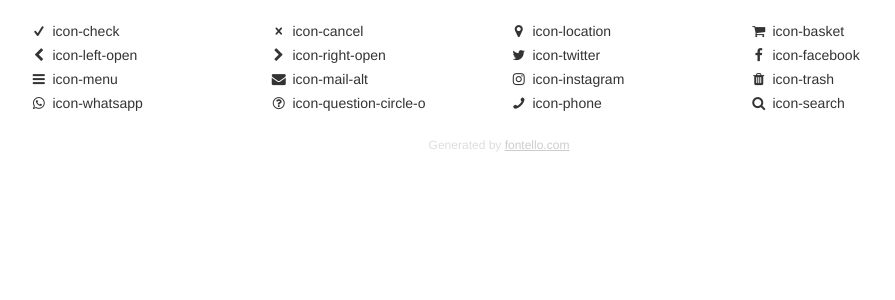
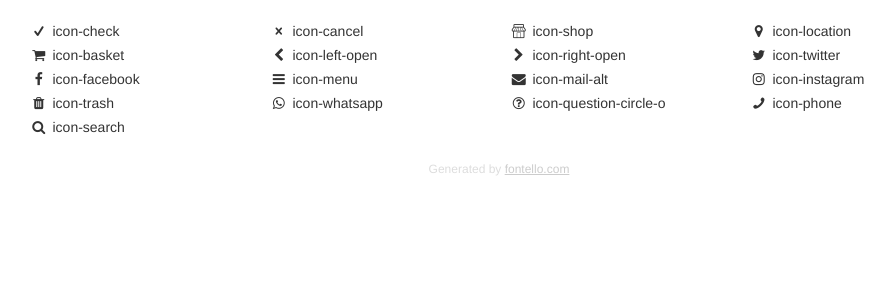
Before and after one commit to skergoat/clown, a PHP site: page /assets/fonts/fontello/demo.html in a window 1280 px wide. Shown: the part 71-371 px from the top of the page, without its empty margins (141-1036 px from the left). Run offline with PHP 8.4, Linux system fonts and the light colour scheme.

Commit message:
fontello 3

```diff
--- a/assets/fonts/fontello/css/fontello-codes.css
+++ b/assets/fonts/fontello/css/fontello-codes.css
@@ -3,6 +3,7 @@
 
 .icon-check:before { content: '\2713'; } /* '✓' */
 .icon-cancel:before { content: '\2715'; } /* '✕' */
+.icon-shop:before { content: '\e02a'; } /* '' */
 .icon-location:before { content: '\e724'; } /* '' */
 .icon-basket:before { content: '\e73d'; } /* '' */
 .icon-left-open:before { content: '\e75d'; } /* '' */
--- a/assets/fonts/fontello/css/fontello-ie7-codes.css
+++ b/assets/fonts/fontello/css/fontello-ie7-codes.css
@@ -1,6 +1,7 @@
 
 .icon-check { *zoom: expression( this.runtimeStyle['zoom'] = '1', this.innerHTML = '&#x2713;&nbsp;'); }
 .icon-cancel { *zoom: expression( this.runtimeStyle['zoom'] = '1', this.innerHTML = '&#x2715;&nbsp;'); }
+.icon-shop { *zoom: expression( this.runtimeStyle['zoom'] = '1', this.innerHTML = '&#xe02a;&nbsp;'); }
 .icon-location { *zoom: expression( this.runtimeStyle['zoom'] = '1', this.innerHTML = '&#xe724;&nbsp;'); }
 .icon-basket { *zoom: expression( this.runtimeStyle['zoom'] = '1', this.innerHTML = '&#xe73d;&nbsp;'); }
 .icon-left-open { *zoom: expression( this.runtimeStyle['zoom'] = '1', this.innerHTML = '&#xe75d;&nbsp;'); }
--- a/assets/fonts/fontello/css/fontello-ie7.css
+++ b/assets/fonts/fontello/css/fontello-ie7.css
@@ -12,6 +12,7 @@
 
 .icon-check { *zoom: expression( this.runtimeStyle['zoom'] = '1', this.innerHTML = '&#x2713;&nbsp;'); }
 .icon-cancel { *zoom: expression( this.runtimeStyle['zoom'] = '1', this.innerHTML = '&#x2715;&nbsp;'); }
+.icon-shop { *zoom: expression( this.runtimeStyle['zoom'] = '1', this.innerHTML = '&#xe02a;&nbsp;'); }
 .icon-location { *zoom: expression( this.runtimeStyle['zoom'] = '1', this.innerHTML = '&#xe724;&nbsp;'); }
 .icon-basket { *zoom: expression( this.runtimeStyle['zoom'] = '1', this.innerHTML = '&#xe73d;&nbsp;'); }
 .icon-left-open { *zoom: expression( this.runtimeStyle['zoom'] = '1', this.innerHTML = '&#xe75d;&nbsp;'); }
--- a/assets/fonts/fontello/demo.html
+++ b/assets/fonts/fontello/demo.html
@@ -229,11 +229,11 @@ body {
 }
 @font-face {
       font-family: 'fontello';
-      src: url('./font/fontello.eot?58686757');
-      src: url('./font/fontello.eot?58686757#iefix') format('embedded-opentype'),
-           url('./font/fontello.woff?58686757') format('woff'),
-           url('./font/fontello.ttf?58686757') format('truetype'),
-           url('./font/fontello.svg?58686757#fontello') format('svg');
+      src: url('./font/fontello.eot?94196229');
+      src: url('./font/fontello.eot?94196229#iefix') format('embedded-opentype'),
+           url('./font/fontello.woff?94196229') format('woff'),
+           url('./font/fontello.ttf?94196229') format('truetype'),
+           url('./font/fontello.svg?94196229#fontello') format('svg');
       font-weight: normal;
       font-style: normal;
     }
@@ -300,25 +300,28 @@ body {
       <div class="row">
         <div class="the-icons span3" title="Code: 0x2713"><i class="demo-icon icon-check">&#x2713;</i> <span class="i-name">icon-check</span><span class="i-code">0x2713</span></div>
         <div class="the-icons span3" title="Code: 0x2715"><i class="demo-icon icon-cancel">&#x2715;</i> <span class="i-name">icon-cancel</span><span class="i-code">0x2715</span></div>
+        <div class="the-icons span3" title="Code: 0xe02a"><i class="demo-icon icon-shop">&#xe02a;</i> <span class="i-name">icon-shop</span><span class="i-code">0xe02a</span></div>
         <div class="the-icons span3" title="Code: 0xe724"><i class="demo-icon icon-location">&#xe724;</i> <span class="i-name">icon-location</span><span class="i-code">0xe724</span></div>
-        <div class="the-icons span3" title="Code: 0xe73d"><i class="demo-icon icon-basket">&#xe73d;</i> <span class="i-name">icon-basket</span><span class="i-code">0xe73d</span></div>
       </div>
       <div class="row">
+        <div class="the-icons span3" title="Code: 0xe73d"><i class="demo-icon icon-basket">&#xe73d;</i> <span class="i-name">icon-basket</span><span class="i-code">0xe73d</span></div>
         <div class="the-icons span3" title="Code: 0xe75d"><i class="demo-icon icon-left-open">&#xe75d;</i> <span class="i-name">icon-left-open</span><span class="i-code">0xe75d</span></div>
         <div class="the-icons span3" title="Code: 0xe75e"><i class="demo-icon icon-right-open">&#xe75e;</i> <span class="i-name">icon-right-open</span><span class="i-code">0xe75e</span></div>
         <div class="the-icons span3" title="Code: 0xf099"><i class="demo-icon icon-twitter">&#xf099;</i> <span class="i-name">icon-twitter</span><span class="i-code">0xf099</span></div>
-        <div class="the-icons span3" title="Code: 0xf09a"><i class="demo-icon icon-facebook">&#xf09a;</i> <span class="i-name">icon-facebook</span><span class="i-code">0xf09a</span></div>
       </div>
       <div class="row">
+        <div class="the-icons span3" title="Code: 0xf09a"><i class="demo-icon icon-facebook">&#xf09a;</i> <span class="i-name">icon-facebook</span><span class="i-code">0xf09a</span></div>
         <div class="the-icons span3" title="Code: 0xf0c9"><i class="demo-icon icon-menu">&#xf0c9;</i> <span class="i-name">icon-menu</span><span class="i-code">0xf0c9</span></div>
         <div class="the-icons span3" title="Code: 0xf0e0"><i class="demo-icon icon-mail-alt">&#xf0e0;</i> <span class="i-name">icon-mail-alt</span><span class="i-code">0xf0e0</span></div>
         <div class="the-icons span3" title="Code: 0xf16d"><i class="demo-icon icon-instagram">&#xf16d;</i> <span class="i-name">icon-instagram</span><span class="i-code">0xf16d</span></div>
-        <div class="the-icons span3" title="Code: 0xf1f8"><i class="demo-icon icon-trash">&#xf1f8;</i> <span class="i-name">icon-trash</span><span class="i-code">0xf1f8</span></div>
       </div>
       <div class="row">
+        <div class="the-icons span3" title="Code: 0xf1f8"><i class="demo-icon icon-trash">&#xf1f8;</i> <span class="i-name">icon-trash</span><span class="i-code">0xf1f8</span></div>
         <div class="the-icons span3" title="Code: 0xf232"><i class="demo-icon icon-whatsapp">&#xf232;</i> <span class="i-name">icon-whatsapp</span><span class="i-code">0xf232</span></div>
         <div class="the-icons span3" title="Code: 0xf29c"><i class="demo-icon icon-question-circle-o">&#xf29c;</i> <span class="i-name">icon-question-circle-o</span><span class="i-code">0xf29c</span></div>
         <div class="the-icons span3" title="Code: 0x1f4de"><i class="demo-icon icon-phone">&#x1f4de;</i> <span class="i-name">icon-phone</span><span class="i-code">0x1f4de</span></div>
+      </div>
+      <div class="row">
         <div class="the-icons span3" title="Code: 0x1f50d"><i class="demo-icon icon-search">&#x1f50d;</i> <span class="i-name">icon-search</span><span class="i-code">0x1f50d</span></div>
       </div>
     </div>
```
Also changed, not shown: assets/fonts/fontello/config.json (+12 -6 lines), assets/fonts/fontello/css/fontello.css (+8 -7 lines), assets/fonts/fontello/LICENSE.txt, assets/fonts/fontello/css/fontello-embedded.css, assets/fonts/fontello/font/fontello.ttf, assets/fonts/fontello/font/fontello.woff, assets/fonts/fontello/font/fontello.woff2, 2 other files.
